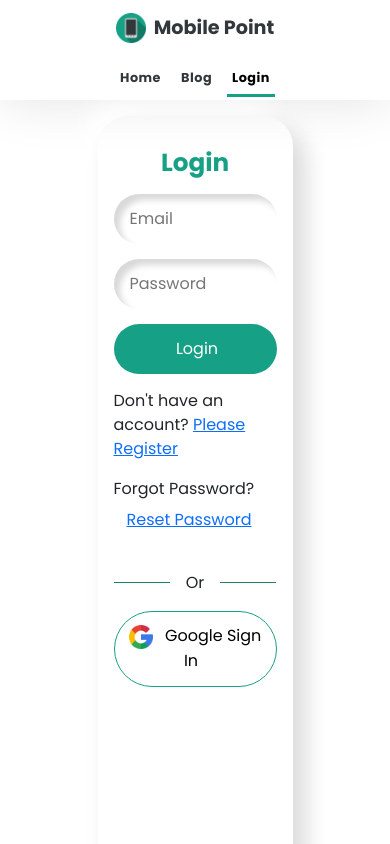
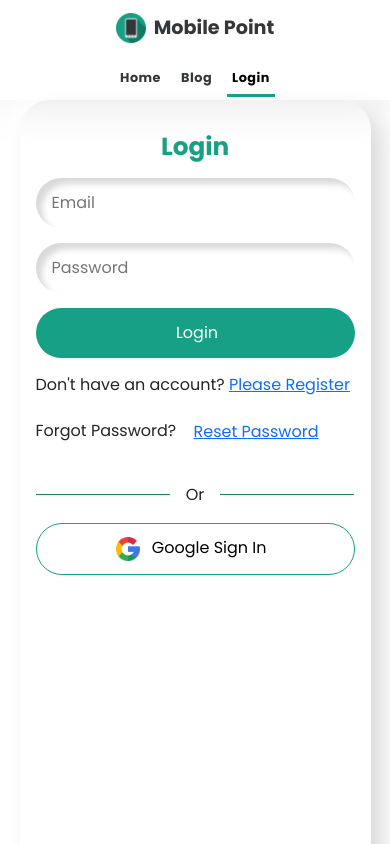
Before and after one commit to jobairshakib/11.Mobile-Point-Client, a React (Create React App) app: page /login in a window 390 px wide. Shown: the top 844 px of the page. Built offline with nearby package versions, Linux system fonts and the light colour scheme; no server answers.

Commit message:
login and reg form responsive

```diff
--- a/src/Components/Register/Register.css
+++ b/src/Components/Register/Register.css
@@ -33,3 +33,11 @@
     background-color: #16a085;
     color: white;
 }
+
+/* resposnsive */
+@media only screen and (max-width:992px) {
+    .register-form {
+        width: 90%;
+        margin: 0 auto;
+    }
+}
```
